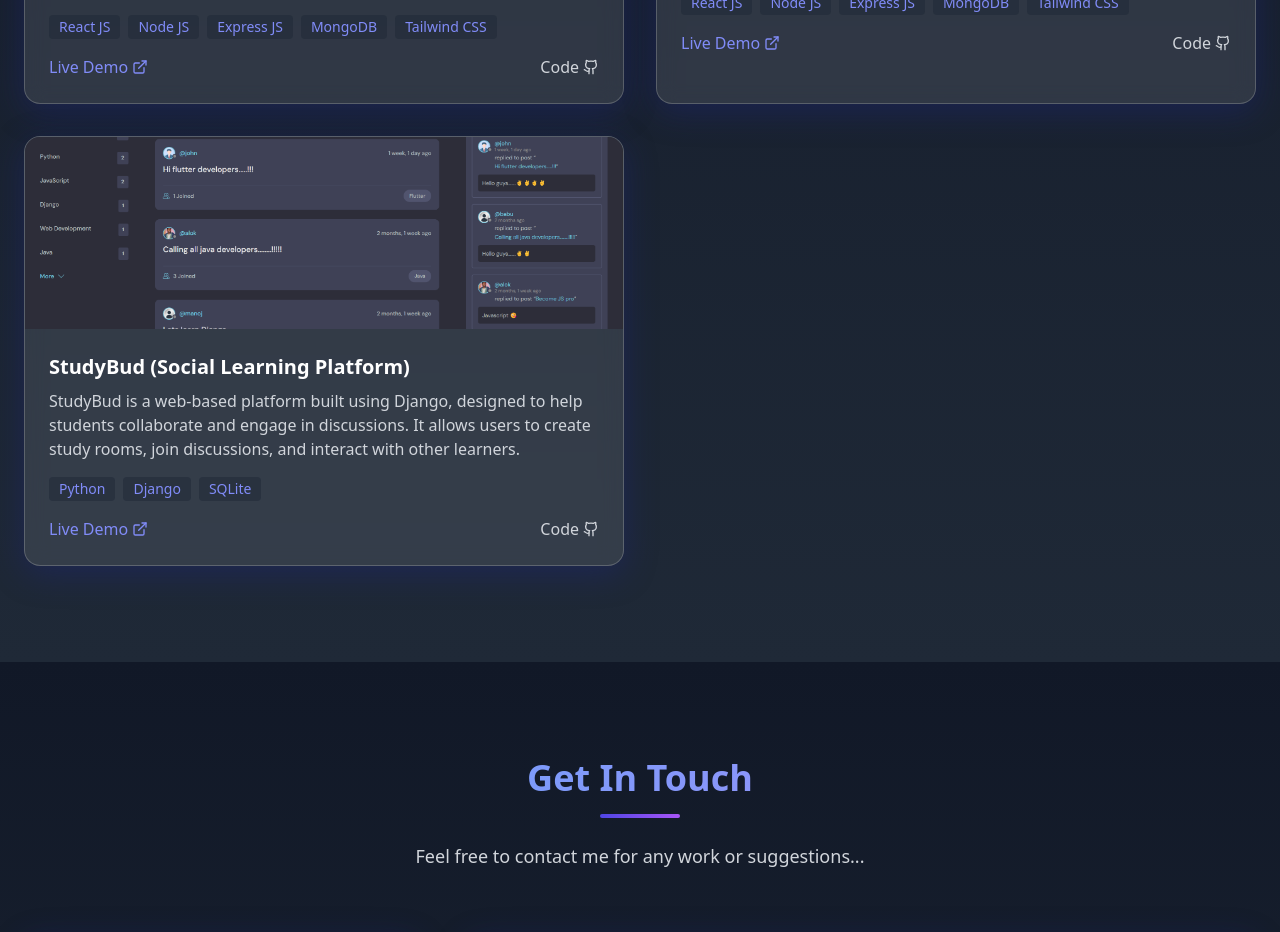
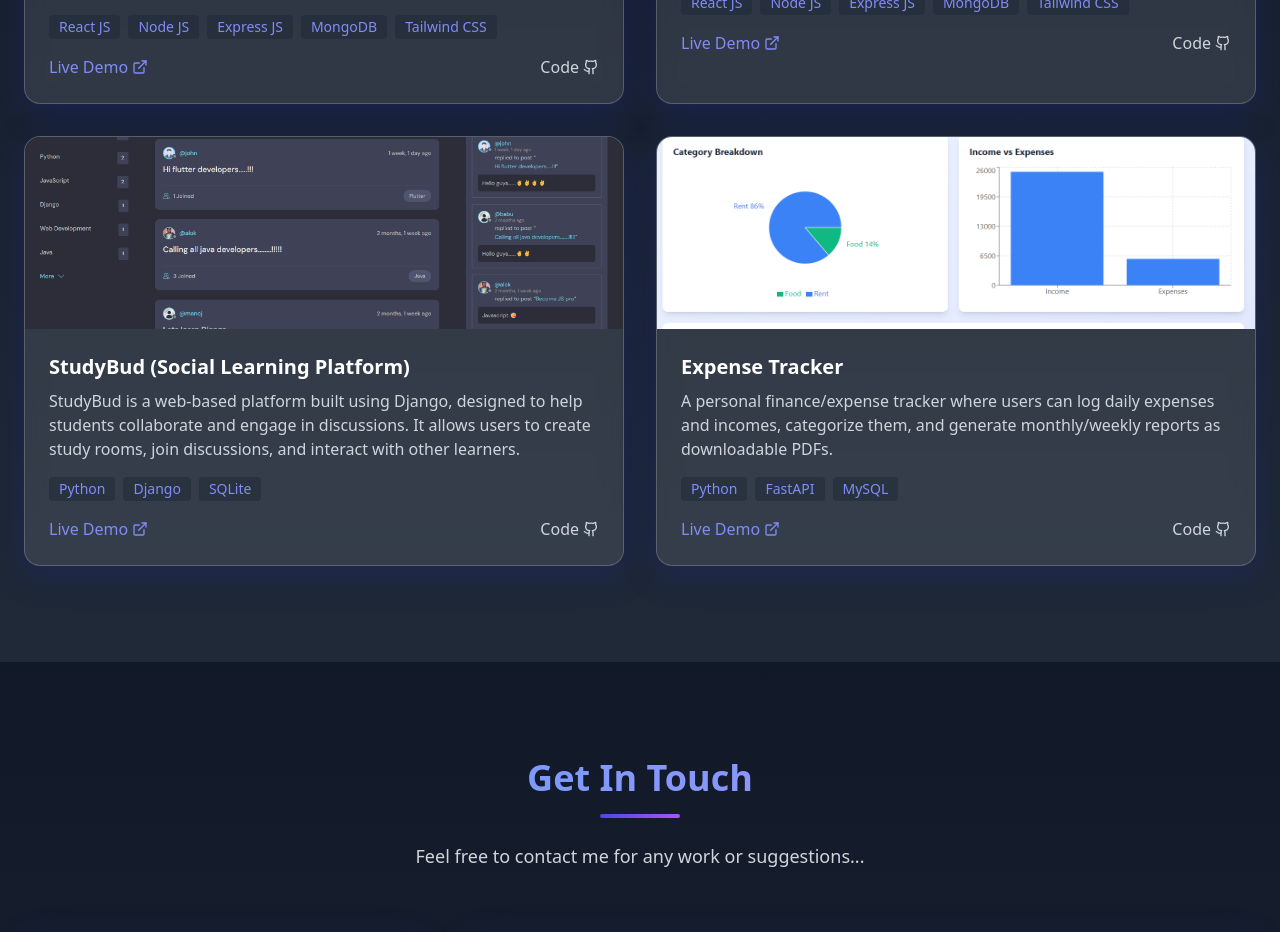
Before and after one commit to M-Alok/Portfolio-Alok, a React (Vite) app: page / in a window 1280 px wide. Shown: the part 3440-4372 px from the top of the page. Built offline with nearby package versions, Linux system fonts and the light colour scheme.

Commit message:
new project added

```diff
--- a/src/components/Projects.tsx
+++ b/src/components/Projects.tsx
@@ -3,7 +3,8 @@ import { motion, AnimatePresence } from 'framer-motion';
 import { staggerContainer, scaleIn, fadeInUp } from "../utils/animation";
 import ChatMe from '../assets/ChatMe.png';
 import StudyBud from '../assets/StudyBud.png';
-import Streamify from '../assets/Streamify.png'
+import Streamify from '../assets/Streamify.png';
+import ExpenseTracker from '../assets/ExpenseTracker.png';
 import { ExternalLink, Github, X } from 'lucide-react';
 
 const Projects = () => {
@@ -67,6 +68,25 @@ const Projects = () => {
         'Search functionality for easy navigation of rooms and topics',
       ],
       impact: 'Enhances student collaboration and knowledge sharing through an interactive and organized platform',
+    },
+    {
+      id: 4,
+      title: 'Expense Tracker',
+      description: 'A personal finance/expense tracker where users can log daily expenses and incomes, categorize them, and generate monthly/weekly reports as downloadable PDFs.',
+      image: ExpenseTracker,
+      category: 'web',
+      technologies: ['Python', 'FastAPI', 'MySQL'],
+      liveLink: 'https://expense-tracker-eight-ivory-76.vercel.app',
+      githubLink: 'https://github.com/M-Alok/Expense-Tracker',
+      problem: 'Difficulty in tracking personal expenses and generating financial reports',
+      solution: 'A web application that allows users to log expenses, categorize them, and generate reports',
+      keyFeatures: [
+        'Expense and income logging with categorization',
+        'Monthly and weekly report generation as downloadable PDFs',
+        'User authentication and secure data storage',
+        'Intuitive dashboard for financial overview',
+      ],
+      impact: 'Empowers users to manage their finances effectively and make informed budgeting decisions',
     },
   ];
 
```
Also changed, not shown: src/assets/ExpenseTracker.png (added).
